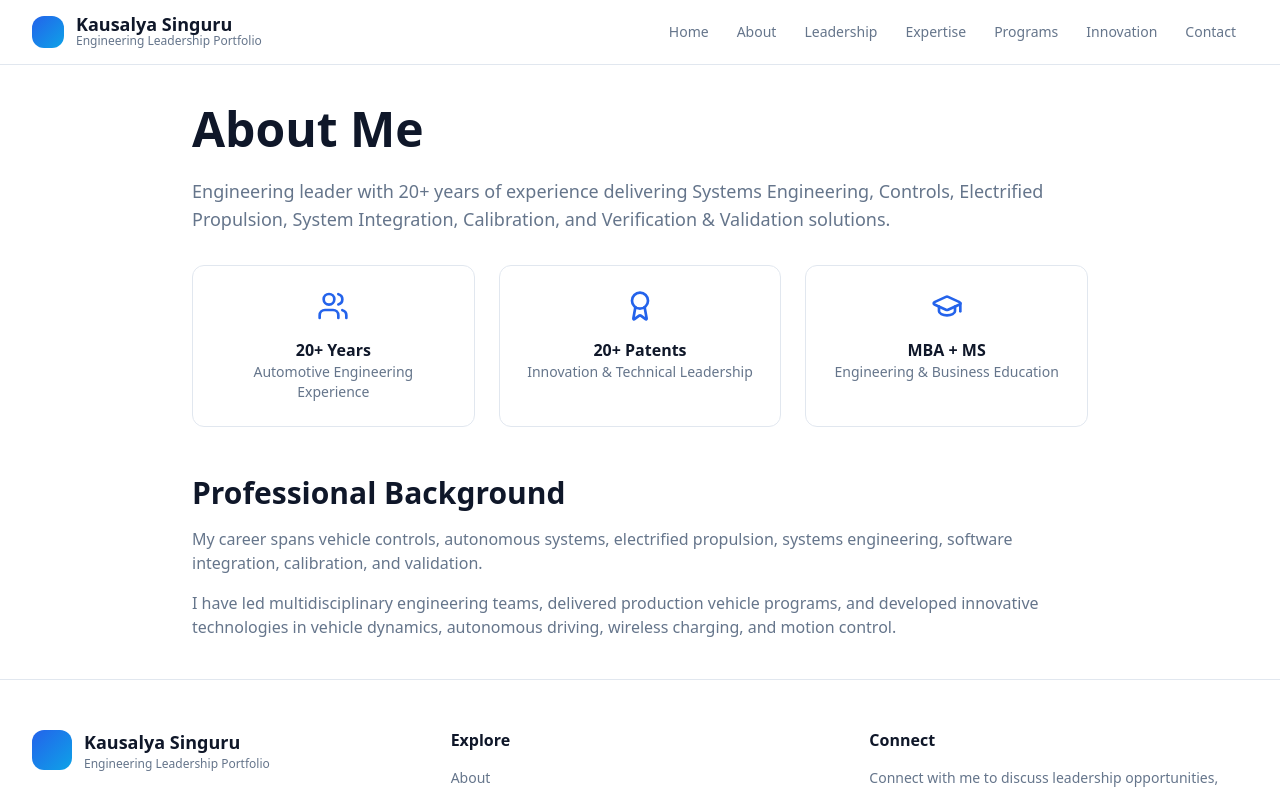
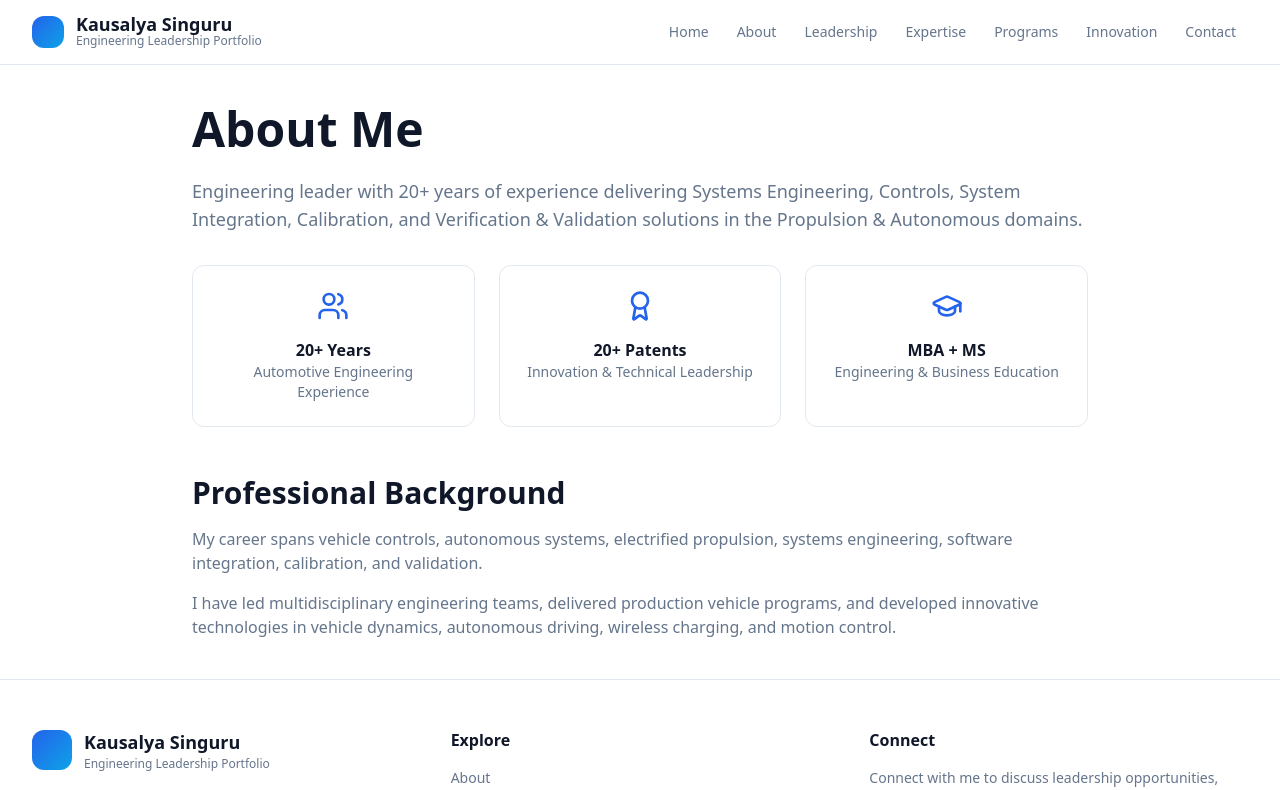
Before and after one commit to Kausi-hub/personal-website, a Next.js app: page /about in a window 1280 px wide. Shown: the top 790 px of the page. Built offline with nearby package versions, Linux system fonts and the light colour scheme.

Commit message:
changes to about

```diff
--- a/src/app/about/page.tsx
+++ b/src/app/about/page.tsx
@@ -8,9 +8,8 @@ export default function AboutPage() {
 
         <p className="mb-8 text-lg text-muted-foreground">
           Engineering leader with 20+ years of experience delivering
-          Systems Engineering, Controls, Electrified Propulsion,
-          System Integration, Calibration, and Verification &
-          Validation solutions.
+          Systems Engineering, Controls, System Integration, Calibration, and Verification &
+          Validation solutions in the Propulsion & Autonomous domains.
         </p>
 
         <div className="grid gap-6 md:grid-cols-3">
```
